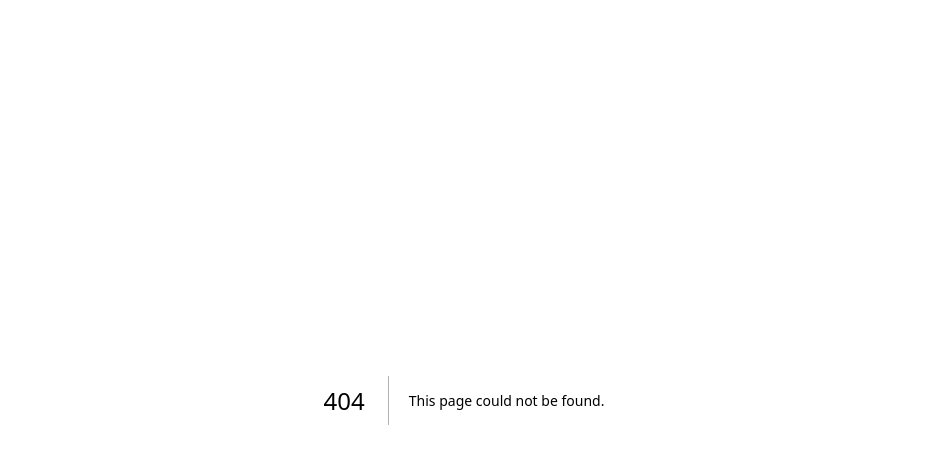
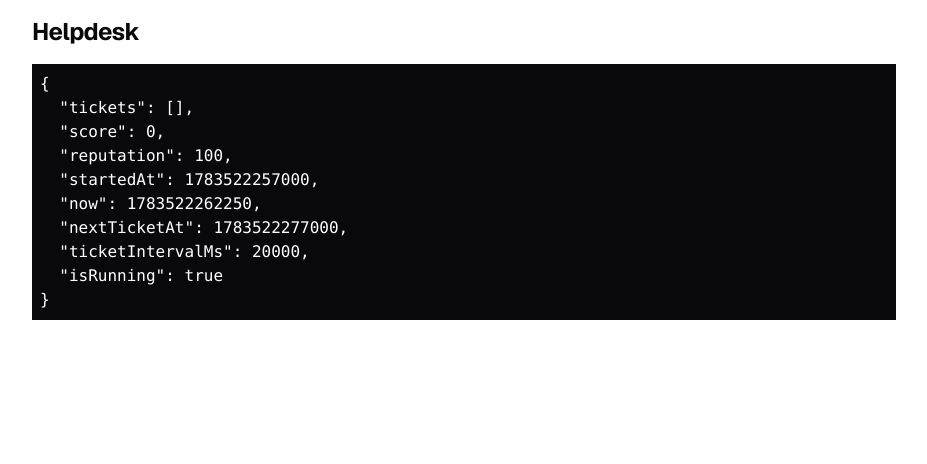
Before and after one commit to jameblai/helpdesk, a Next.js app: page /game in a window 1280 px wide. Before the commit this address had no page. Shown: the top 464 px of the page, without its empty margins (176-1103 px from the left). Built offline with nearby package versions, Linux system fonts and the light colour scheme.

Commit message:
Add GameLoop and GameData components

```diff
--- /dev/null
+++ b/app/game/layout.tsx
@@ -0,0 +1,16 @@
+"use client";
+
+import { GameLoop } from "@/components/GameLoop";
+
+export default function GameLayout({
+  children,
+}: {
+  children: React.ReactNode;
+}) {
+  return (
+    <>
+      <GameLoop />
+      {children}
+    </>
+  );
+}
--- /dev/null
+++ b/app/game/page.tsx
@@ -0,0 +1,10 @@
+import { GameData } from "@/components/GameData";
+
+export default function GamePage() {
+  return (
+    <main className="max-w-4xl mx-auto p-4 w-full flex flex-col gap-4">
+      <h1 className="text-2xl font-bold tracking-tight">Helpdesk</h1>
+      <GameData />
+    </main>
+  );
+}
--- /dev/null
+++ b/components/GameData.tsx
@@ -0,0 +1,12 @@
+"use client";
+
+import { useGame } from "@/lib/game";
+
+export function GameData() {
+  const game = useGame();
+  return (
+    <pre className="p-2 bg-foreground text-background" suppressHydrationWarning>
+      {JSON.stringify(game, null, 2)}
+    </pre>
+  );
+}
--- /dev/null
+++ b/components/GameLoop.tsx
@@ -0,0 +1,18 @@
+import { useGame } from "@/lib/game";
+import { useEffect } from "react";
+
+export const TICK_INTERVAL = 250;
+
+export function GameLoop() {
+  const tick = useGame((state) => state.tick);
+
+  useEffect(() => {
+    const interval = setInterval(() => {
+      tick();
+    }, TICK_INTERVAL);
+
+    return () => clearInterval(interval);
+  }, [tick]);
+
+  return null;
+}
```
